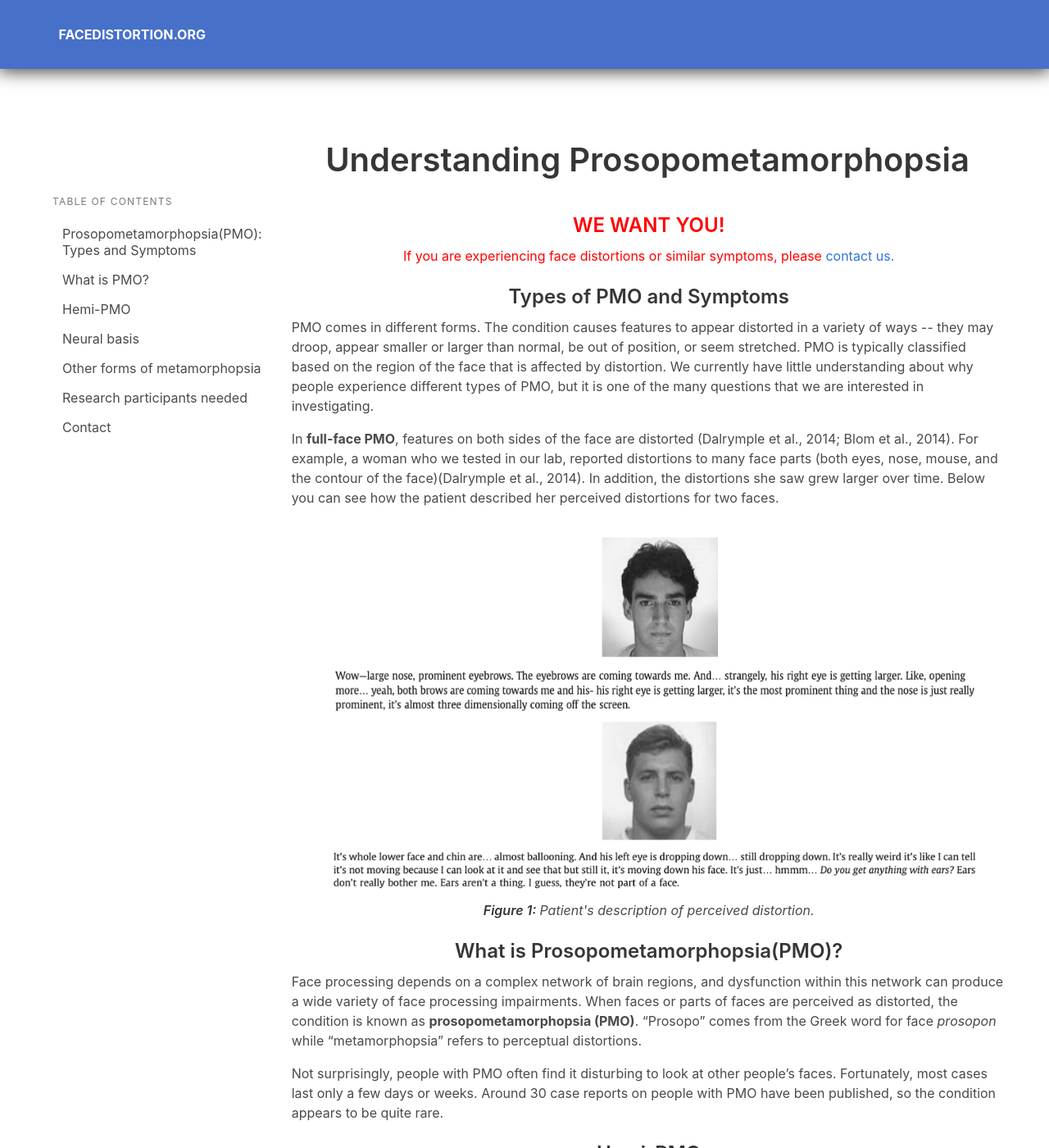
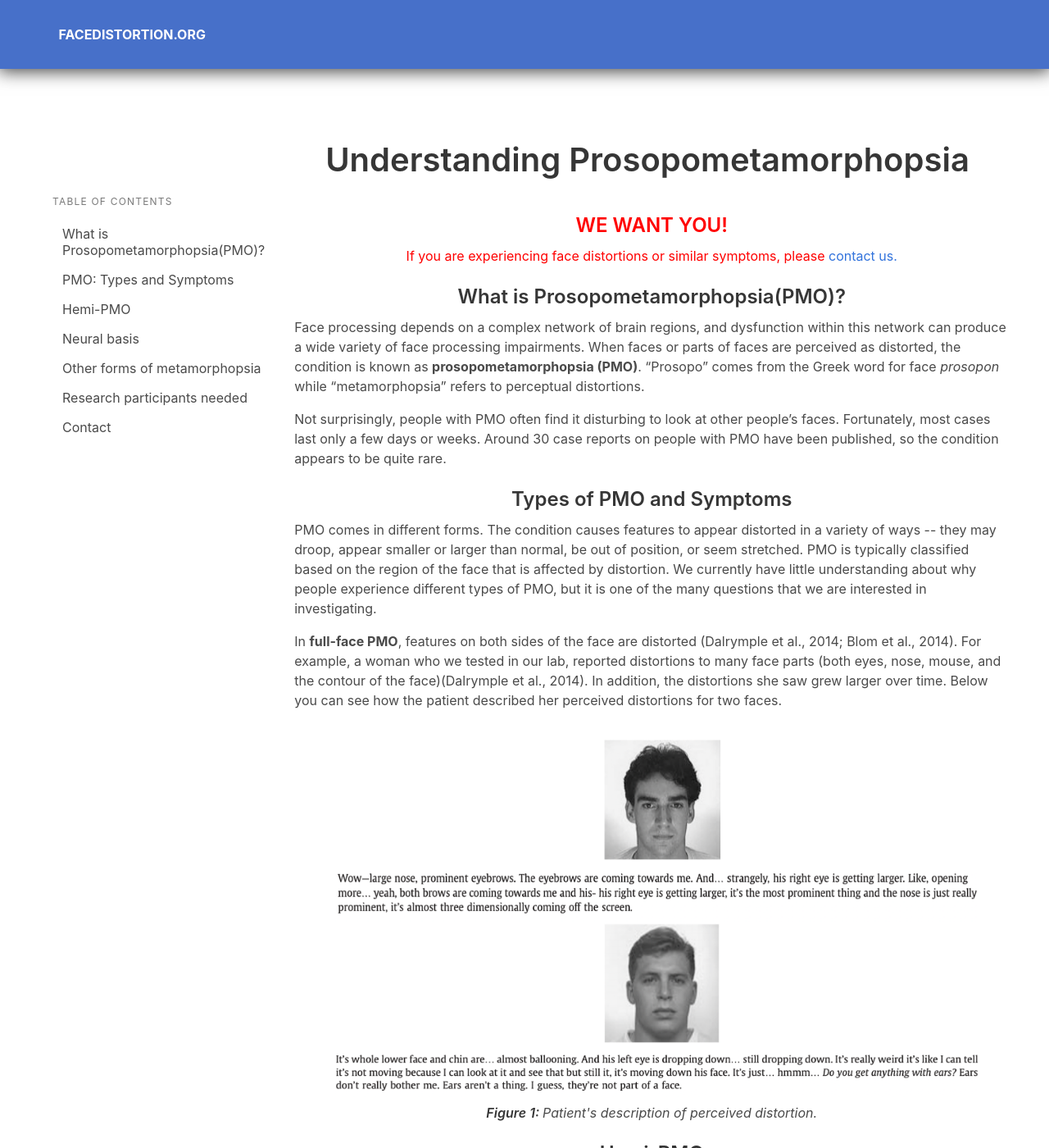
Before and after one commit to ryezyy11/hemiPMO.org, a Jekyll site: the page built from index.html, in a window 1280 px wide and 1400 px high. Shown: the whole window at 82% size. Built offline with Jekyll 4.4.1, drawn with Linux system fonts in a browser that asks for light colours.

Commit message:
Update index.html

```diff
--- a/index.html
+++ b/index.html
@@ -13,8 +13,8 @@ permalink: /
             <aside class="menu">
                 <h2 class="menu-label" id="S_TOC">Table of Contents</h2>
                 <ul class="menu-list">
-                    <li><a href="#S_Symptoms">Prosopometamorphopsia(PMO): Types and Symptoms</a></li>
-                    <li><a href="#S_Definition">What is PMO?</a></li>
+                    <li><a href="#S_Definition">What is Prosopometamorphopsia(PMO)?</a></li>
+                    <li><a href="#S_Symptoms">PMO: Types and Symptoms</a></li>
                     <li><a href="#S_Hemi">Hemi-PMO</a></li>
                     <li><a href="#S_Organization">Neural basis</a></li>
                     <li><a href="#S_MO">Other forms of metamorphopsia</a></li>
@@ -32,6 +32,15 @@ permalink: /
             </p>
         </article>
         <article class="content">
+            <h2 id="S_Definition" class="title is-4">What is Prosopometamorphopsia(PMO)?</h2>
+            <p>
+                Face processing depends on a complex network of brain regions, and dysfunction within this network can produce a wide variety of face processing impairments. When faces or parts of faces are perceived as distorted, the condition is known as <b>prosopometamorphopsia (PMO)</b>. “Prosopo” comes from the Greek word for face <em>prosopon</em> while “metamorphopsia” refers to perceptual distortions.
+            </p>
+            <p>
+                Not surprisingly, people with PMO often find it disturbing to look at other people’s faces. Fortunately, most cases last only a few days or weeks. Around 30 case reports on people with PMO have been published, so the condition appears to be quite rare.
+            </p>
+        </article>
+        <article class="content">
             <h2 id="S_Symptoms" class="title is-4">Types of PMO and Symptoms</h2>
             <p>
                 PMO comes in different forms. The condition causes features to appear distorted in a variety of ways -- they may droop, appear smaller or larger than normal, be out of position, or seem stretched. PMO is typically classified based on the region of the face that is affected by distortion.  We currently have little understanding about why people experience different types of PMO, but it is one of the many questions that we are interested in investigating.
@@ -45,15 +54,6 @@ permalink: /
                     <span class="title is-6">Figure 1: </span>Patient's description of perceived distortion.
                 </figcaption>
             </figure>
-        </article>
-        <article class="content">
-            <h2 id="S_Definition" class="title is-4">What is Prosopometamorphopsia(PMO)?</h2>
-            <p>
-                Face processing depends on a complex network of brain regions, and dysfunction within this network can produce a wide variety of face processing impairments. When faces or parts of faces are perceived as distorted, the condition is known as <b>prosopometamorphopsia (PMO)</b>. “Prosopo” comes from the Greek word for face <em>prosopon</em> while “metamorphopsia” refers to perceptual distortions.
-            </p>
-            <p>
-                Not surprisingly, people with PMO often find it disturbing to look at other people’s faces. Fortunately, most cases last only a few days or weeks. Around 30 case reports on people with PMO have been published, so the condition appears to be quite rare.
-            </p>
         </article>
         <article class="content">
             <h2 id="S_Hemi" class="title is-4">Hemi-PMO</h2>
```
